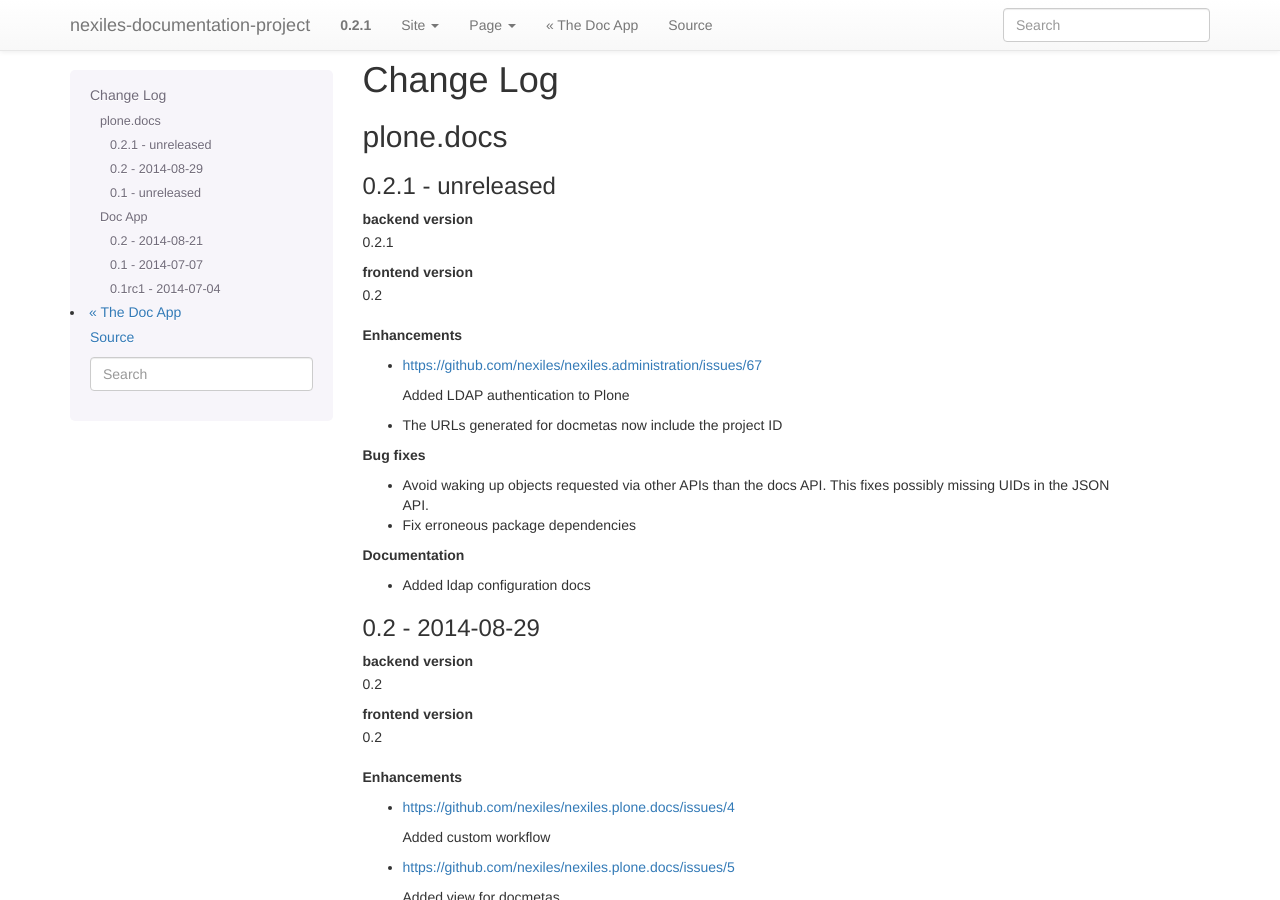
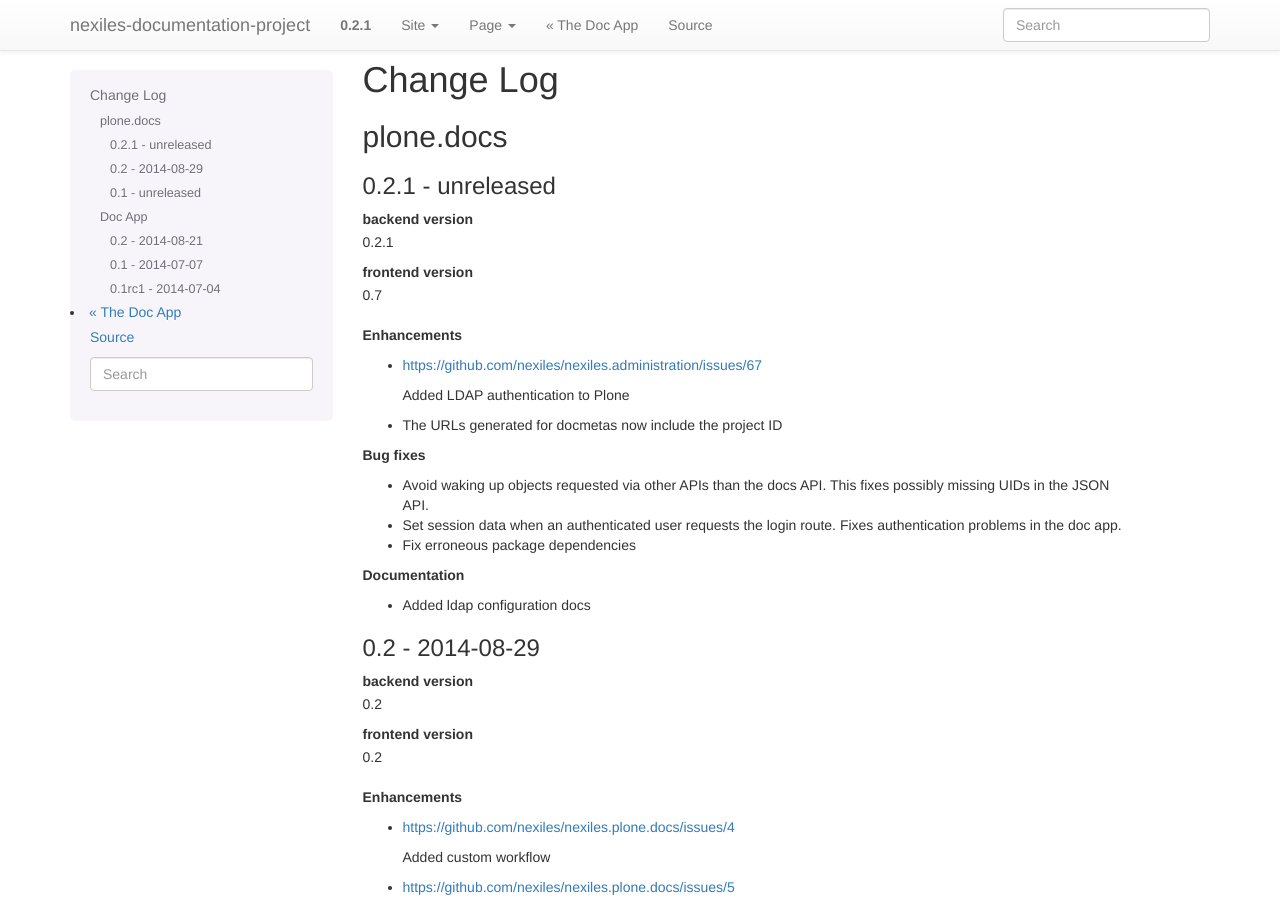
Before and after one commit to nexiles/nexiles-documentation-project, a Sphinx documentation site: the page built from docs/changelog.rst, in a window 1280 px wide and 900 px high. Built offline with Sphinx 7.4.7, drawn with Linux system fonts in a browser that asks for light colours.

Commit message:
updated changelog

```diff
--- a/docs/changelog.rst
+++ b/docs/changelog.rst
@@ -14,7 +14,7 @@
     0.2.1
 
 **frontend version**
-    0.2
+    0.7
 
 **Enhancements**
 
@@ -28,6 +28,9 @@
 
 - Avoid waking up objects requested via other APIs than the docs API. This fixes
   possibly missing UIDs in the JSON API.
+
+- Set session data when an authenticated user requests the login route. Fixes
+  authentication problems in the doc app.
 
 - Fix erroneous package dependencies
 
```
